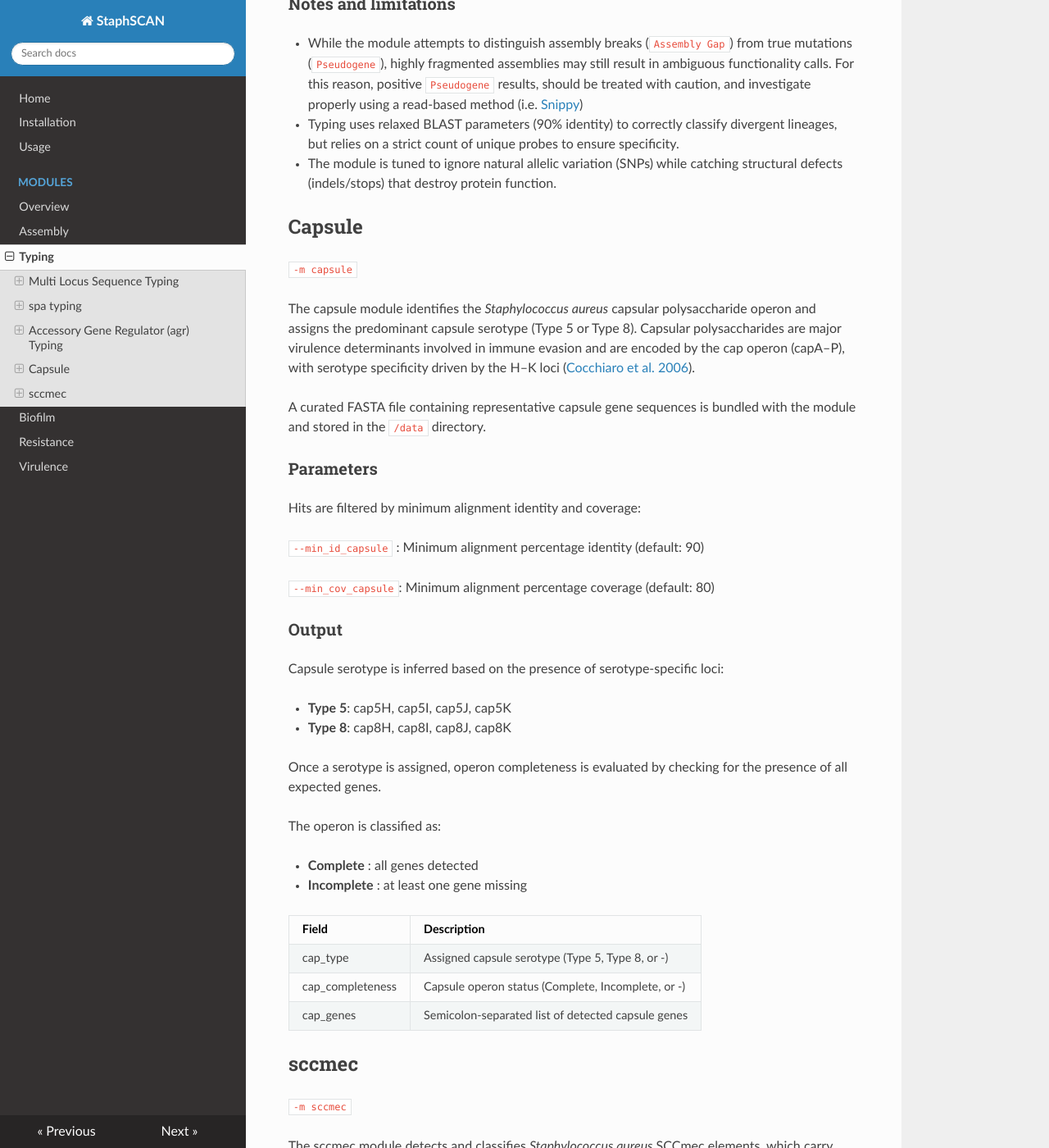
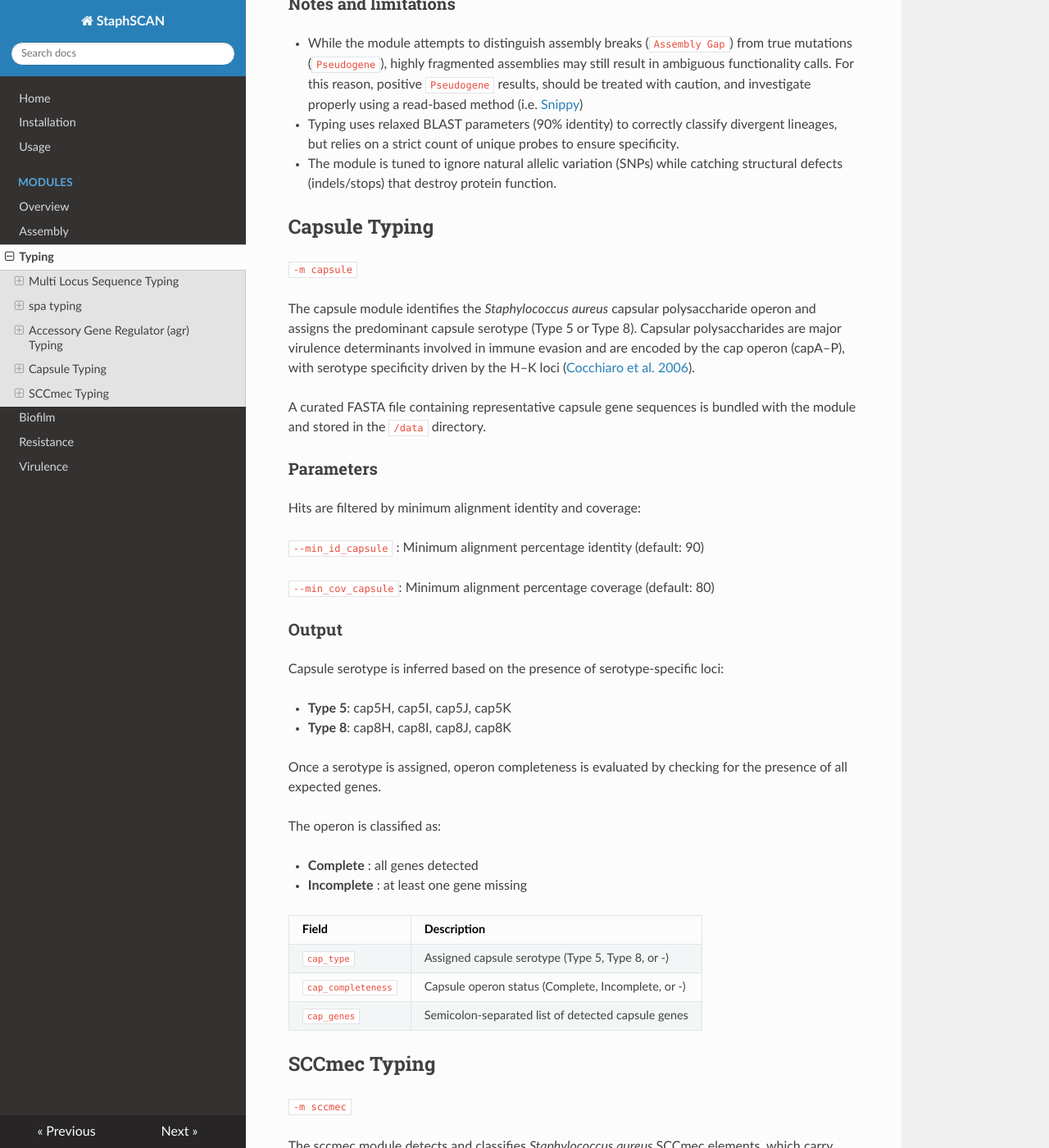
Before and after one commit to riccabolla/StaphSCAN, an MkDocs documentation site: the page built from docs/typing.md, in a window 1280 px wide and 1400 px high, scrolled down 3142 px. Shown: the whole window at 82% size. Built offline with MkDocs 1.6.1, drawn with Linux system fonts in a browser that asks for light colours; nearby versions of some CDN libraries.

Commit message:
formatted docs

```diff
--- a/docs/typing.md
+++ b/docs/typing.md
@@ -113,7 +113,7 @@ The following criteria are used to report the `agr_operon-status`:
 
 * The module is tuned to ignore natural allelic variation (SNPs) while catching structural defects (indels/stops) that destroy protein function.
 
-## Capsule
+## Capsule Typing
 
 ``-m capsule``
 
@@ -145,11 +145,11 @@ The operon is classified as:
 
 | Field            | Description                                        |
 | ---------------- | -------------------------------------------------- |
-| cap_type         | Assigned capsule serotype (Type 5, Type 8, or -)   |
-| cap_completeness | Capsule operon status (Complete, Incomplete, or -) |
-| cap_genes        | Semicolon-separated list of detected capsule genes |
+| `cap_type`         | Assigned capsule serotype (Type 5, Type 8, or -)   |
+| `cap_completeness` | Capsule operon status (Complete, Incomplete, or -) |
+| `cap_genes`        | Semicolon-separated list of detected capsule genes |
 
-## sccmec
+## SCCmec Typing
 
 ``-m sccmec``
 
@@ -268,6 +268,6 @@ The module reports:
 
 | Field          | Description                                                  |
 | -------------- | ------------------------------------------------------------ |
-| sccmec_type    | Assigned SCCmec type                                         |
-| sccmec_subtype | Assigned subtype                                             |
-| sccmec_genes   | Semicolon-separated list of detected SCCmec-associated genes |
+| `sccmec_type `   | Assigned SCCmec type                                         |
+| `sccmec_subtype` | Assigned subtype                                             |
+| `sccmec_genes`   | Semicolon-separated list of detected SCCmec-associated genes |
```
Also changed, not shown: docs/assembly.md (+1 -1 lines).
